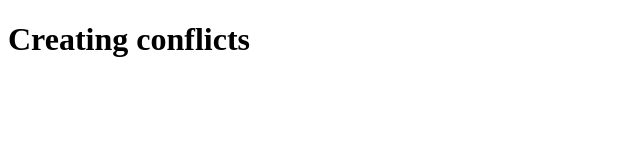
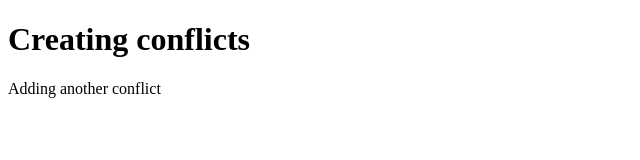
Before and after one commit to regitron/git-practice, a plain HTML site: page index.html in a window 1280 px wide. Shown: the whole page, without its empty margins (0-640 px from the left). Drawn offline with Linux system fonts and the light colour scheme.

Commit message:
adding another conflict

```diff
--- a/index.html
+++ b/index.html
@@ -8,5 +8,6 @@
 </head>
 <body>
 <h1>Creating conflicts</h1>
+<p>Adding another conflict</p>
 </body>
 </html>
```
